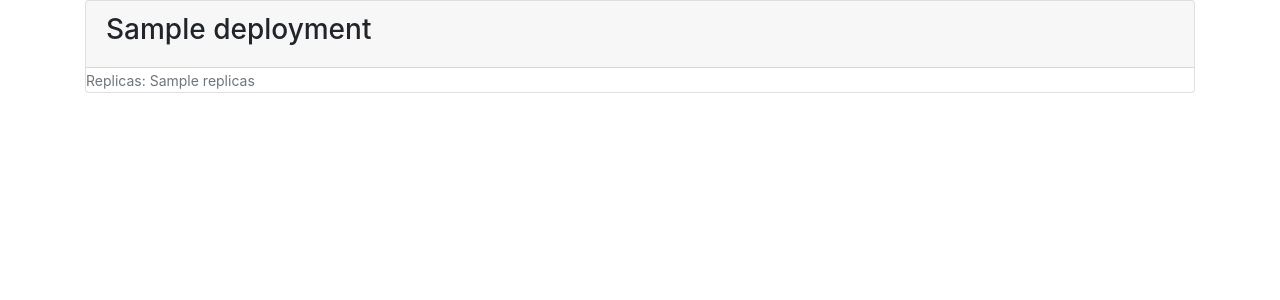
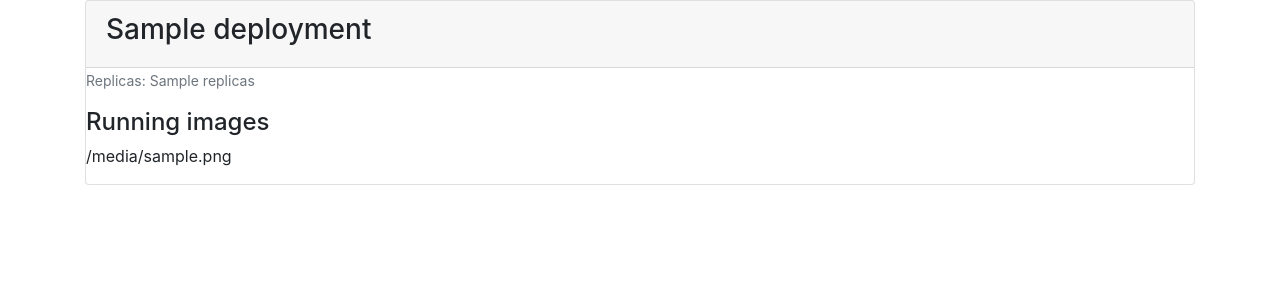
Before and after one commit to zoidyzoidzoid/flask-pykube-deployments, a Flask app: template templates/deployment_get.html in a window 1280 px wide. Shown: the part 176-476 px from the top of the page. Run offline with Flask 2, Linux system fonts and the light colour scheme; the template is opened without the code that fills it: most values are stand-ins (such as "Sample title", 1, 10 or a date in 2020); some libraries are stand-ins or nearby versions.

Commit message:
Add running images to deployment view

```diff
--- a/templates/deployment_get.html
+++ b/templates/deployment_get.html
@@ -36,6 +36,12 @@
             <p class="card-text">
                 <small class="text-muted">Replicas: {{ deployment.replicas }}</small>
             </p>
+            <p class="card-text">
+              <h4> Running images </h4>
+              {% for container in deployment.obj['spec']['template']['spec']['containers'] %}
+                {{ container['image'] }}
+              {% endfor %}
+            <p>
         </div>
     </div>
 </div>
```
